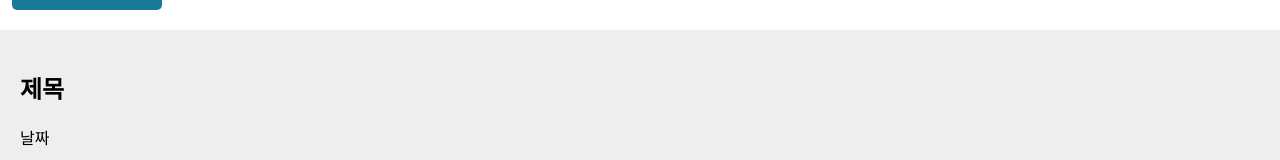
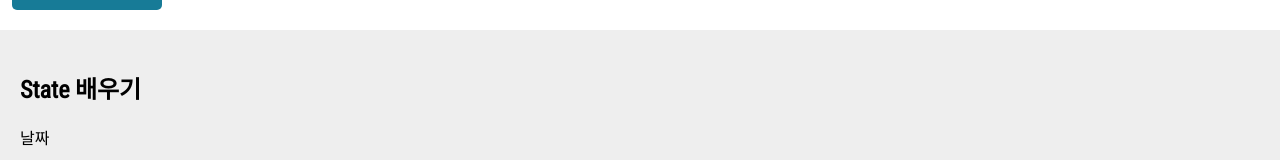
Before and after one commit to kirin059/React_blog_project, a React (Create React App) app: page / in a window 1280 px wide. Both pictures are taken after a click on the button "Contents Views". Shown: the part 574-734 px from the top of the page. Built offline with nearby package versions, Linux system fonts and the light colour scheme.

Commit message:
Add: map 추가

```diff
--- a/src/App.js
+++ b/src/App.js
@@ -56,20 +56,33 @@ function App() {
       {/* if문을 쓰고 싶으면 '삼항연산자'를 써야한다(중괄호로 전체를 감싸줘야 한다) */}
       {
         modal === true
-          ? <Modal />
+          ? <Modal title={title} />
           : null
       }
 
+      {/* 반복문을 쓰고 싶으면 return 내에서는 'map'을 써야한다(중괄호로 전체를 감싸줘야 한다) */}
+      {/* {
+        title.map((el) => {
+          return (
+            <div className="list">
+              <h3> {el} </h3>
+              <p> 4월 14일 발행</p>
+              <span onClick={() => { likeChange(like + 1) }}>👍</span> <span> {like} </span>
+              <hr />
+            </div>
+          )
+        })
+      } */}
 
     </div>
   );
 }
 
 
-function Modal() {
+function Modal(props) {
   return (
     <div className="modal">
-      <h2>제목</h2>
+      <h2> {props.title[0]} </h2>
       <p>날짜</p>
       <p>상세내용</p>
     </div>
```
